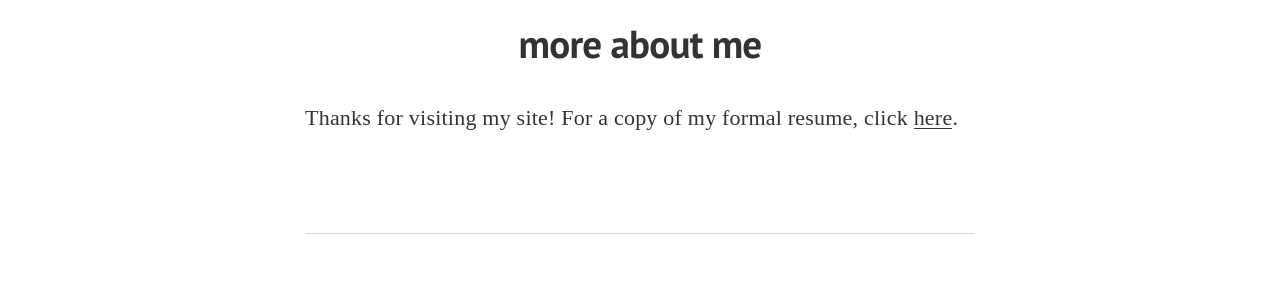
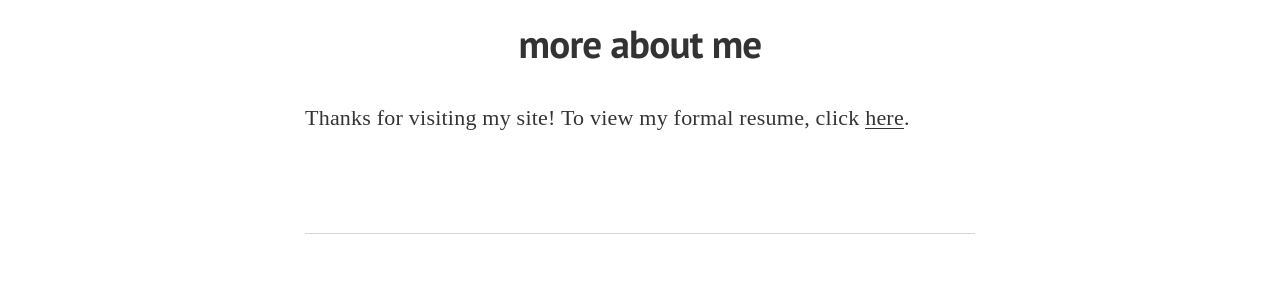
Before and after one commit to jennifertrinh/jennifertrinh.github.io, a Jekyll site: the page built from index.html, in a window 1280 px wide. Shown: the part 1705-2005 px from the top of the page. Built offline with Jekyll 4.4.1, drawn with Linux system fonts in a browser that asks for light colours; nearby versions of some CDN libraries; some web fonts are replaced.

Commit message:
wording in footer

```diff
--- a/_includes/subscribe.html
+++ b/_includes/subscribe.html
@@ -2,7 +2,7 @@
   <div class="container container--content">
     <h3 class="u-alignCenter">more about me</h3>
     <p>
-      Thanks for visiting my site! For a copy of my formal resume, click <a href="{{ site.baseurl }}about/">here</a>.
+      Thanks for visiting my site! To view my formal resume, click <a href="{{ site.baseurl }}about/">here</a>.
     </p>
     <div class="newsletterForm-wrapper">
     </div>
```
